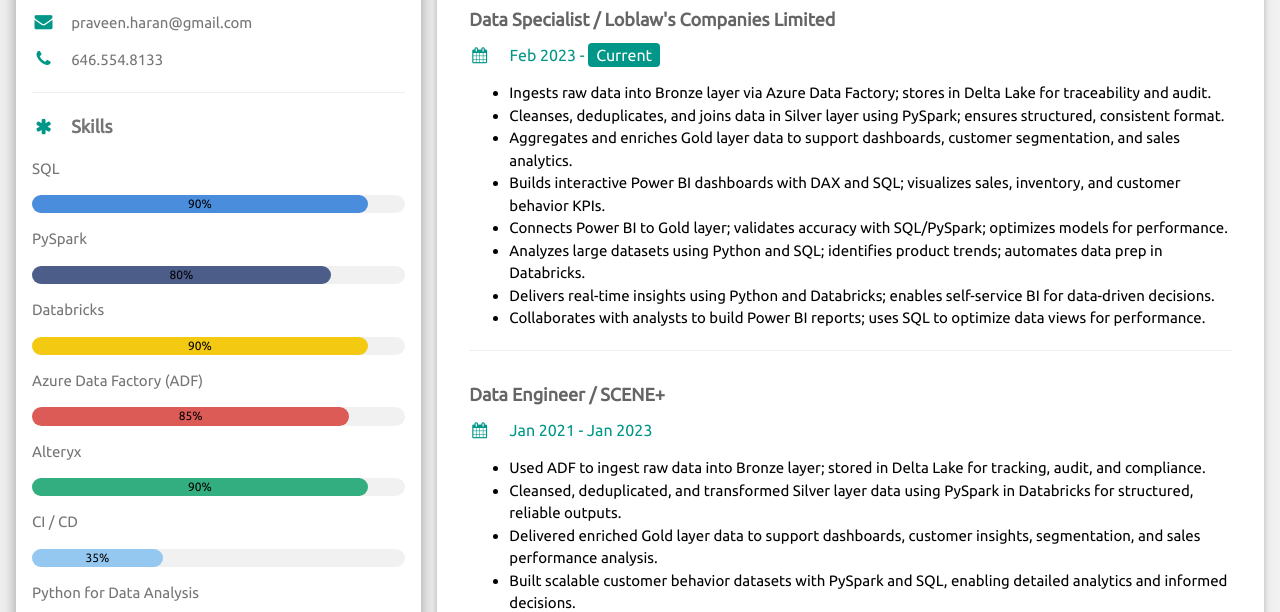
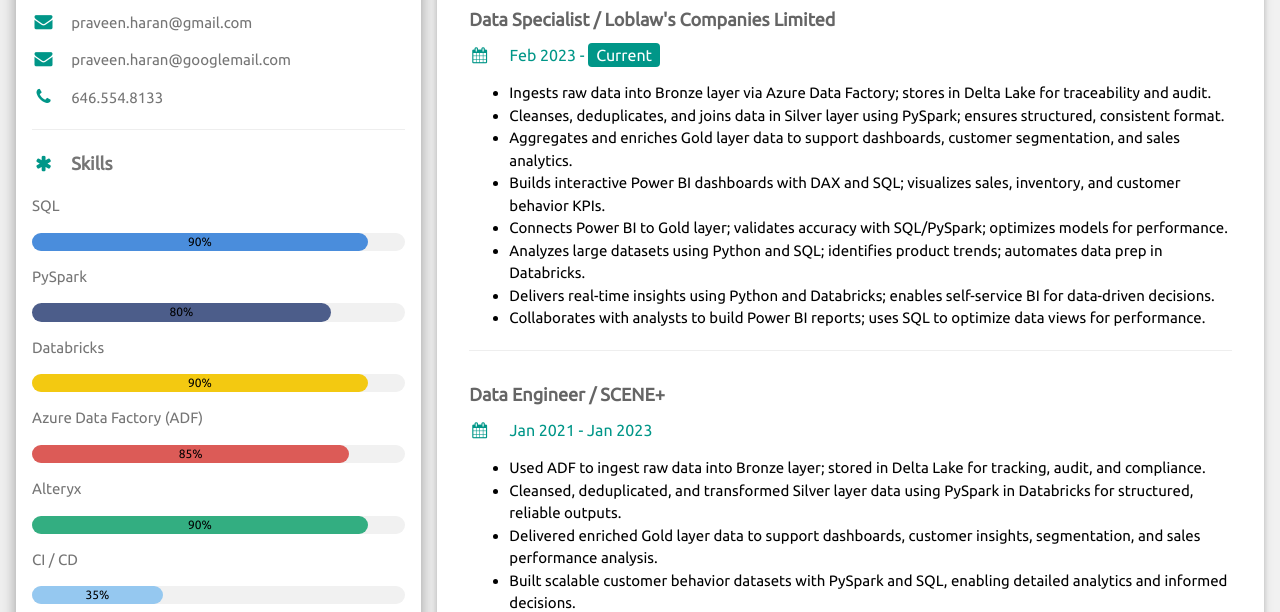
Before and after one commit to praveenharan/ph.github.io, a plain HTML site: page index.html in a window 1280 px wide. Shown: the part 177-789 px from the top of the page. Drawn offline with nearby package versions, Linux system fonts and the light colour scheme.

Commit message:
googlemail

```diff
--- a/index.html
+++ b/index.html
@@ -45,6 +45,7 @@
                         <i class="fa fa-briefcase fa-fw w3-margin-right w3-large w3-text-teal"></i><b>Azure Data Specialist</b></p>
                      <p><i class="fa fa-home fa-fw w3-margin-right w3-large w3-text-teal"></i>Sunnyvale, TX-75182, USA</p>
                         <p><i class="fa fa-envelope fa-fw w3-margin-right w3-large w3-text-teal"></i>praveen.haran@gmail.com</p>
+                        <p><i class="fa fa-envelope fa-fw w3-margin-right w3-large w3-text-teal"></i>praveen.haran@googlemail.com</p>
                         <p><i class="fa fa-phone fa-fw w3-margin-right w3-large w3-text-teal"></i>646.554.8133</p>
                      <hr>
                      <p class="w3-large"><b><i class="fa fa-asterisk fa-fw w3-margin-right w3-text-teal"></i>Skills</b></p>
```
